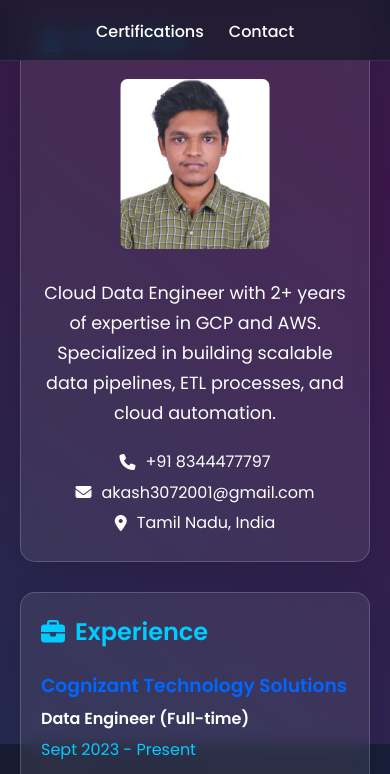
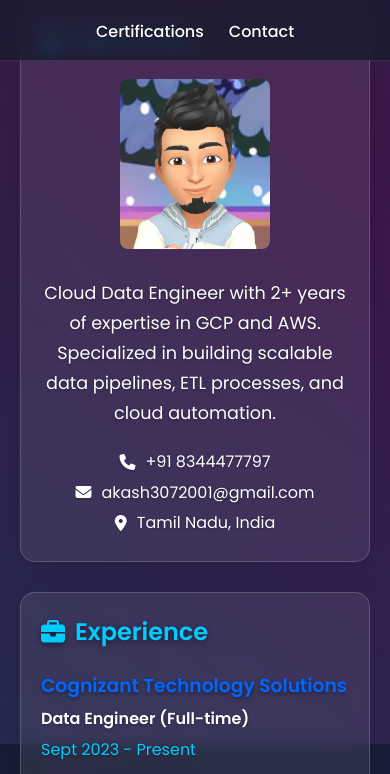
Before and after one commit to akash3072001/portfolio, a plain HTML site: page index.html in a window 390 px wide. Shown: the part 100-874 px from the top of the page. Drawn offline with Linux system fonts and the light colour scheme.

Commit message:
Corrected Mobile view

```diff
--- a/index.html
+++ b/index.html
@@ -28,7 +28,7 @@
         <section id="about">
             <h2><i class="fas fa-user"></i> About Me</h2>
             <div class="about-grid">
-                <img src="./assets/profile.jpg" alt="Naveen Akash" class="profile-img">
+                <img src="./assets/profile.png" alt="Naveen Akash" class="profile-img">
                 <div class="about-content">
                     <p class="intro">Cloud Data Engineer with 2+ years of expertise in GCP and AWS. Specialized in building scalable data pipelines, ETL processes, and cloud automation.</p>
                     <div class="contact-info">
--- a/style.css
+++ b/style.css
@@ -337,11 +337,36 @@ section:nth-child(6) { animation-delay: 1.0s; }
 section:nth-child(7) { animation-delay: 1.2s; }
 
 /* Responsive Design */
+/* Add this to your existing mobile media query */
 @media (max-width: 768px) {
+  /* Text shadow for better readability on mobile */
+  body {
+    text-shadow: 0 1px 3px rgba(0, 0, 0, 0.3);
+  }
+
+  /* Stronger shadow for headings */
+  h1, h2, h3, h4 {
+    text-shadow: 0 2px 4px rgba(0, 0, 0, 0.4);
+  }
+
+  /* Special shadow for section headings */
+  section h2 {
+    text-shadow: 0 2px 6px rgba(0, 0, 0, 0.5);
+  }
+
+  /* Contact links visibility */
+  .contact-links a {
+    text-shadow: 0 1px 2px rgba(0, 0, 0, 0.3);
+  }
+
+  /* Keep your existing mobile styles below */
   nav .container {
     flex-direction: column;
     gap: 15px;
   }
+
+  /* ... rest of your existing mobile styles ... */
+
 
   nav ul {
     flex-wrap: wrap;
```
Also changed, not shown: assets/profile.png (added), assets/profile_2.jpg (renamed from assets/profile.jpg).
